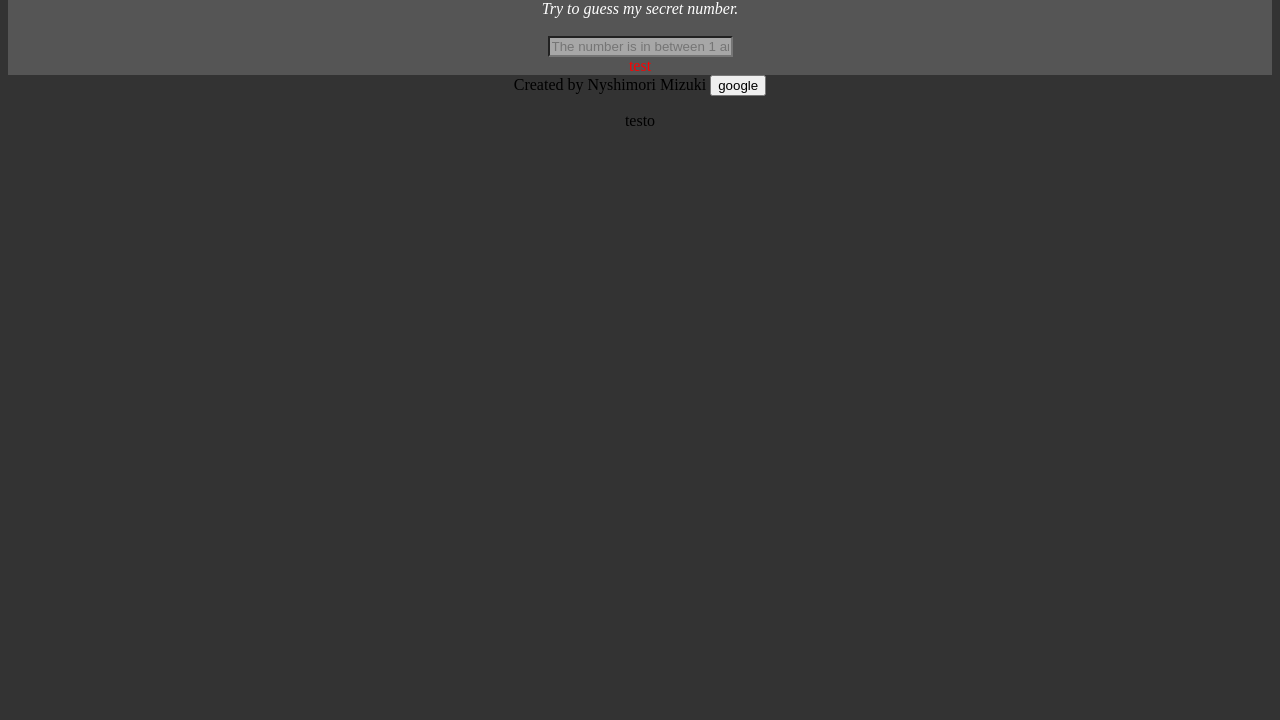
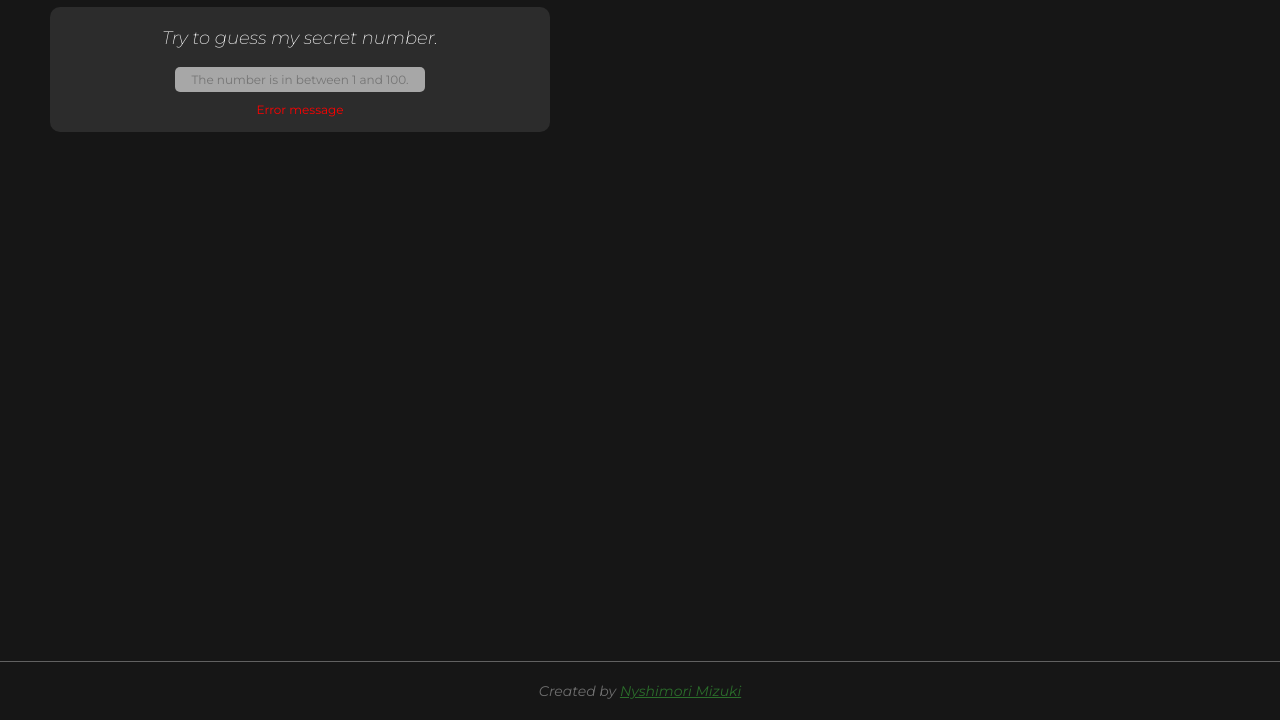
Before and after one commit to NyshimoriMizuki/guessing-game-tauri, a website built with Vite: page index.html in a window 1280 px wide. Shown: the part 80-800 px from the top of the page. Built offline with nearby package versions, Linux system fonts and the light colour scheme; a web font is replaced by a local one.

Commit message:
ending front-end side

```diff
--- a/index.html
+++ b/index.html
@@ -13,17 +13,16 @@
   <header class="title">
     <h1>Welcome To Guessing Game!</h1>
   </header>
+
   <main class="gamebody">
-    <div class="message"><i>Try to guess my secret number.</i></div>
+    <div id="main-msg">Try to guess my secret number.</div>
     <br>
-    <input type="text" class="guess" placeholder="The number is in between 1 and 100.">
-    <div class="error-msg">test</div>
+    <input type="text" id="guess" placeholder="The number is in between 1 and 100.">
+    <div id="error-msg">Error message</div>
   </main>
+
   <footer>
-    Created by <a class="link">Nyshimori Mizuki</a>
-
-    <button type="button" class="open-google">google</button>
-    <p class="button-target">testo</p>
+    Created by <a id="link">Nyshimori Mizuki</a>
   </footer>
 </body>
 
--- a/src-tauri/tauri.conf.json
+++ b/src-tauri/tauri.conf.json
@@ -35,8 +35,8 @@
         "fullscreen": false,
         "resizable": false,
         "title": "learning-tauri",
-        "width": 800,
-        "height": 600
+        "width": 600,
+        "height": 350
       }
     ]
   }
--- a/src/main.ts
+++ b/src/main.ts
@@ -1,12 +1,32 @@
 // import { invoke } from "@tauri-apps/api/tauri";
 import { shell } from "@tauri-apps/api";
 
+/** This function changes the text of on `Element`*/
+function updateMessage(message: string, targetId: string) {
+    const errorMessage = document.getElementById(targetId)
+    if (errorMessage) errorMessage.textContent = message;
+}
 
-document.querySelector(".link")?.addEventListener("click", () => {
+// This code processes most of the game
+const guess_input = document.querySelector("#guess") as HTMLInputElement;
+guess_input.addEventListener("keydown", (event) => {
+    // Setting up default values
+    if (event.key !== 'Enter') return;
+    var mainMessage = "Try to guess my secret number.";
+    var errorMessage = "";
+
+    // Processing the input
+    if (guess_input.value === "42") mainMessage = "42";
+    else if (guess_input.value === "66") errorMessage = "devil";
+    else console.log(guess_input.value)
+
+    // Updating the changes
+    guess_input.value = "";
+    updateMessage(mainMessage, 'main-msg');
+    updateMessage(errorMessage, 'error-msg');
+});
+
+// It makes the #link open the link in the browser
+document.querySelector("#link")?.addEventListener("click", () => {
     shell.open("https://github.com/NyshimoriMizuki").then();
 })
-
-document.querySelector(".button")?.addEventListener("click", () => {
-    const target = document.querySelector(".button-target");
-    if (target) target.textContent = "sas";
-});
--- a/src/styles.css
+++ b/src/styles.css
@@ -1,26 +1,80 @@
+@import url('https://fonts.googleapis.com/css2?family=Montserrat:ital,wght@0,200;0,400;1,200;1,400&display=swap');
+@import url('https://fonts.googleapis.com/css2?family=Belanosima&display=swap');
+
+/* reset css */
+* {
+    margin: 0;
+    padding: 0;
+    box-sizing: border-box;
+    text-decoration: none;
+}
+
 body {
-    background-color: rgb(51, 51, 51);
+    background-color: rgb(22, 22, 22);
     text-align: center;
 }
 
 .title {
-    color: #ffffff;
+    font: 20px 'Belanosima';
+    margin: 20px;
+    color: rgb(255, 255, 255);
 }
 
 .gamebody {
-    background-color: rgb(85, 85, 85);
+    margin: 10px 50px;
+    background-color: rgb(44, 44, 44);
+    border-radius: 10px;
+    padding: 20px 0px;
+
+    height: 125px;
+    width: 500px;
 }
 
-.message {
-    color: #ffffff;
+#main-msg {
+    font: 18px 'Montserrat';
+    font-weight: 200;
+    font-style: italic;
+    color: rgb(255, 255, 255);
 }
 
-.guess {
+#guess {
+    font: 12px 'Montserrat';
+    font-style: normal;
+    border: 0px solid;
+    border-radius: 5px;
+    height: 25px;
+    width: 250px;
+    text-align: center;
     background-color: rgb(167, 167, 167);
 }
 
-.error-msg {
+#error-msg {
+    margin-top: 10px;
+    font: 12px 'Montserrat';
+    font-style: normal;
     color: rgb(255, 0, 0);
 }
 
-.link {}
+footer {
+    padding: 20px;
+    color: rgb(110, 110, 110);
+    border-top: 1px solid rgb(97, 97, 97);
+    position: fixed;
+    bottom: 0;
+    width: 100%;
+    user-select: none;
+
+    font: 14px 'Montserrat';
+    font-style: italic;
+    font-weight: 400;
+
+    #link {
+        color: rgb(43, 110, 43);
+        text-decoration: underline;
+        cursor: pointer;
+    }
+
+    #link:hover {
+        color: rgb(68, 175, 68);
+    }
+}
```
Also changed, not shown: 1 other file.
